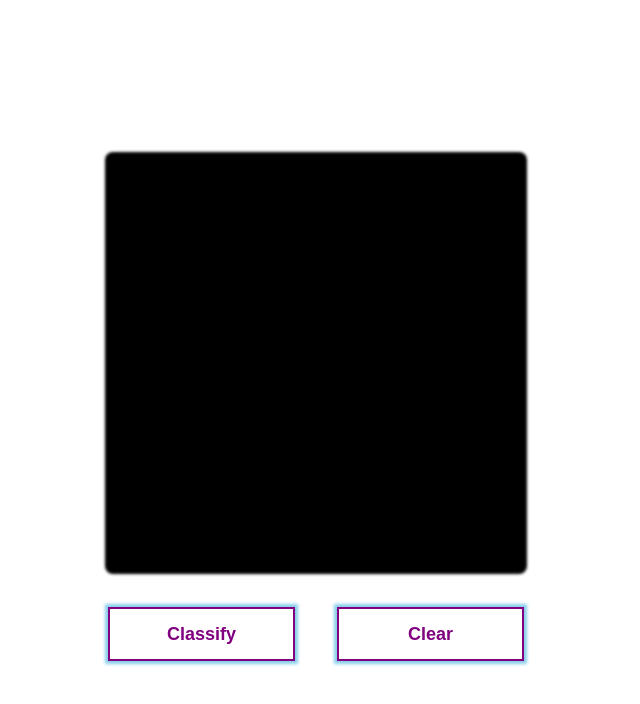
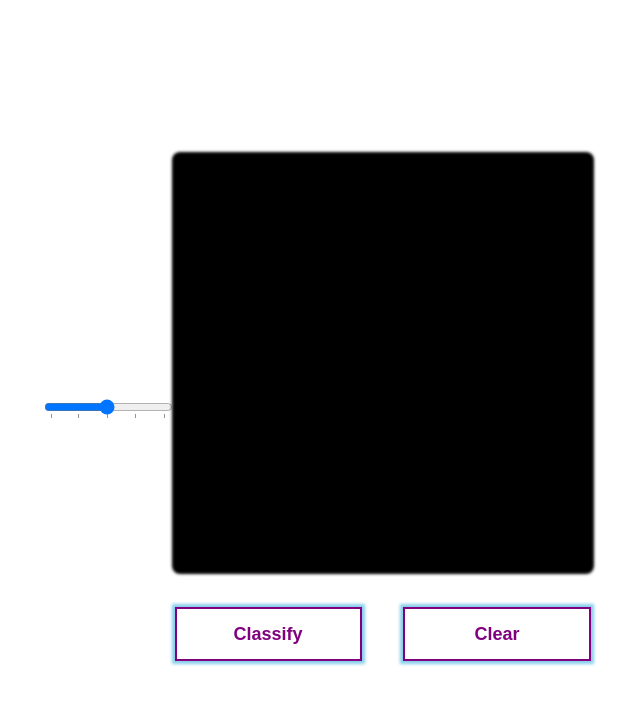
Before and after one commit to mayoras/devanagari-classifier, a SvelteKit app in the folder devan-web/: page / in a window 1280 px wide. Shown: the top 704 px of the page, without its empty margins (324-964 px from the left). Built offline with nearby package versions, Linux system fonts and the light colour scheme.

Commit message:
canvas thickness controls

```diff
--- a/devan-web/src/routes/+page.svelte
+++ b/devan-web/src/routes/+page.svelte
@@ -2,10 +2,16 @@
 	import Canvas from '$lib/components/Canvas.svelte';
 	import { DEVAN_API_URL } from '$lib/constants/api';
 	import { IMG_WIDTH, IMG_HEIGHT, DRAW_POINTER_SIZE } from '$lib/constants/image';
+	import {
+		DEFAULT_PENCIL_THICKNESS,
+		MIN_PENCIL_THICKNESS,
+		MAX_PENCIL_THICKNESS
+	} from '$lib/constants/canvas';
 
 	type ImagePayloadProps = devan.image.ImagePayloadProps;
 
 	let canvas: Canvas;
+	let pencil_thickness = DEFAULT_PENCIL_THICKNESS;
 
 	async function sendPayload(payload: ImagePayloadProps) {
 		try {
@@ -47,12 +53,31 @@
 </script>
 
 <div class="container">
+	<div class="pencil-ctls">
+		<input
+			class="thk-ctl"
+			type="range"
+			min={`${MIN_PENCIL_THICKNESS}`}
+			max={`${MAX_PENCIL_THICKNESS}`}
+			bind:value={pencil_thickness}
+			list="markers"
+		/>
+
+		<datalist id="markers">
+			<option value={`${MIN_PENCIL_THICKNESS}`} />
+			<option value={`${MAX_PENCIL_THICKNESS / 4}`} />
+			<option value={`${(2 * MAX_PENCIL_THICKNESS) / 4}`} />
+			<option value={`${(3 * MAX_PENCIL_THICKNESS) / 4}`} />
+			<option value={`${MAX_PENCIL_THICKNESS}`} />
+		</datalist>
+	</div>
 	<div>
 		<Canvas
 			bind:this={canvas}
 			dims={{ width: IMG_WIDTH, height: IMG_HEIGHT, size: DRAW_POINTER_SIZE }}
+			thickness={pencil_thickness}
 		/>
-		<div class="controls">
+		<div class="actions">
 			<button type="button" on:click={handleExport}>Classify</button>
 			<button on:click={() => canvas.clear()}>Clear</button>
 		</div>
@@ -67,7 +92,7 @@
 		align-items: center;
 	}
 
-	.controls {
+	.actions {
 		display: flex;
 		justify-content: space-between;
 		align-items: center;
```
